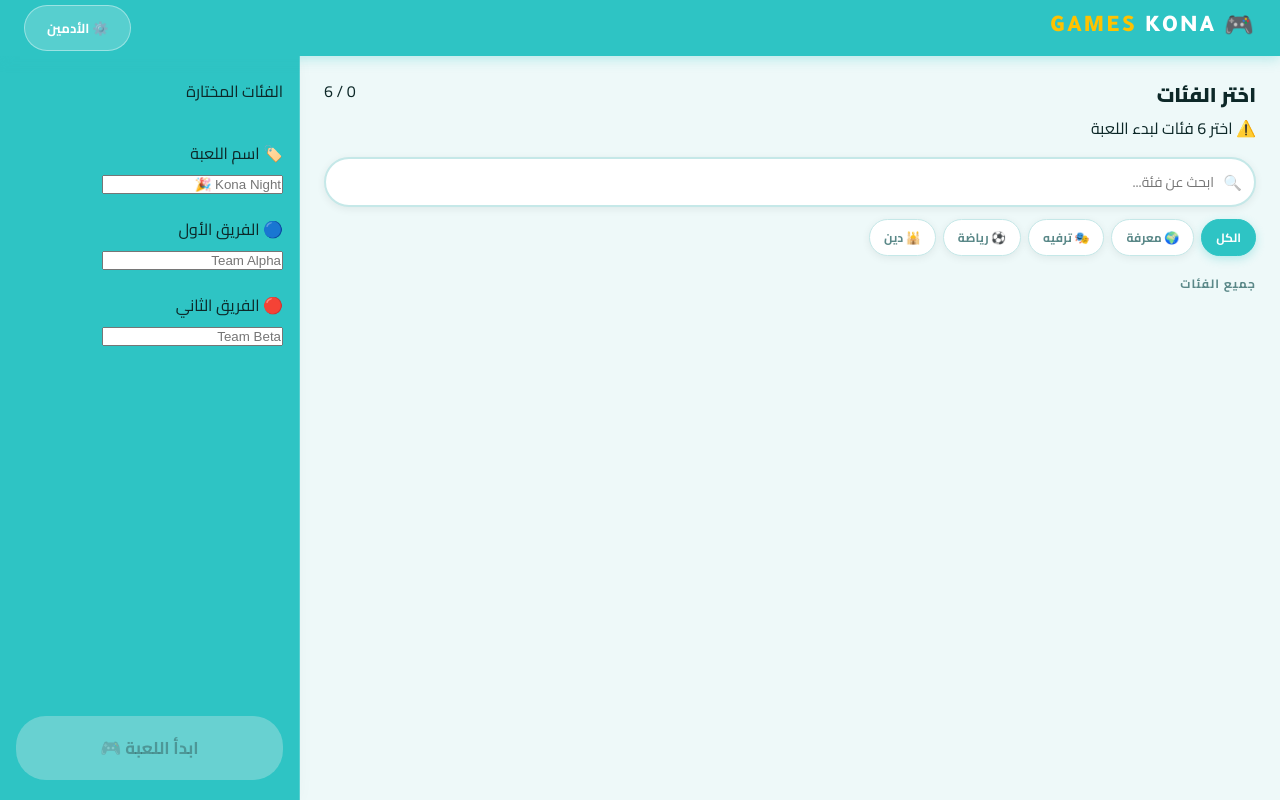
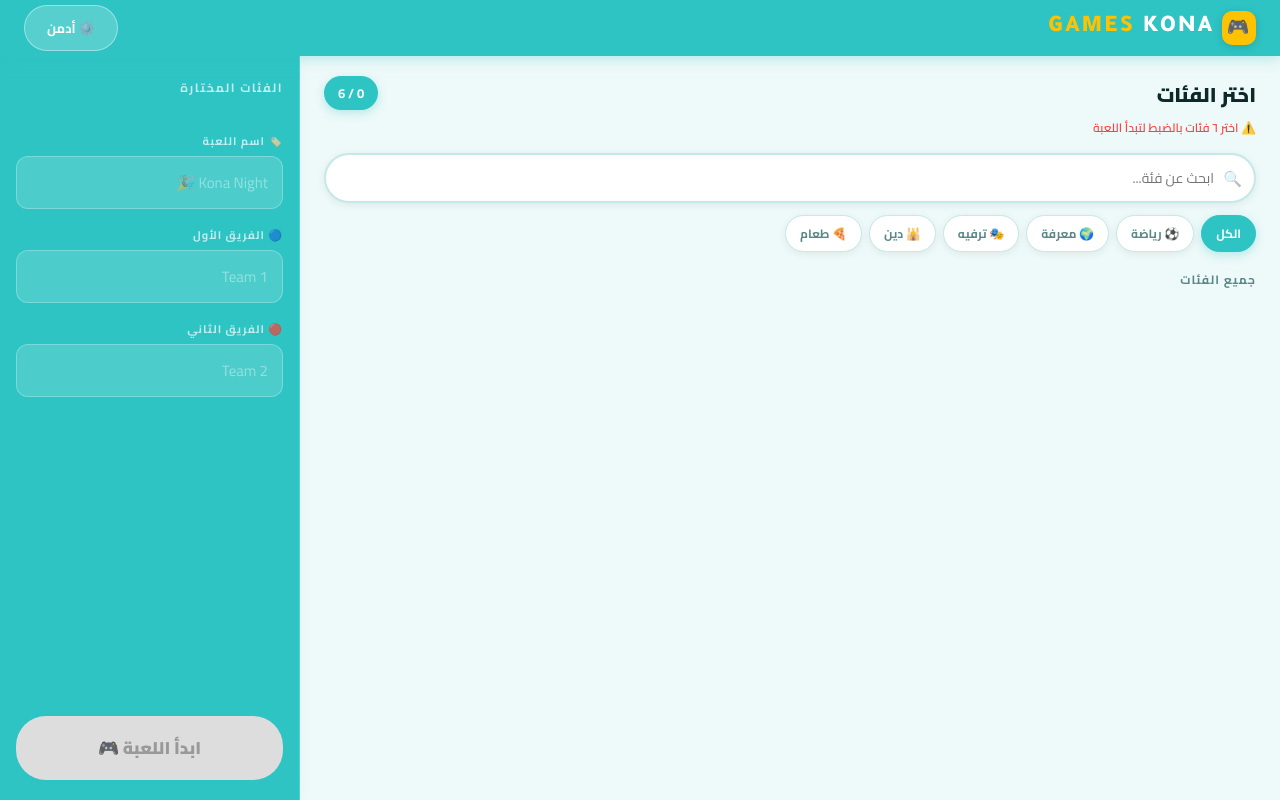
Before and after one commit to konaalmges/kona-games, a website: page public/index.html in a window 1280 px wide. Drawn offline with Linux system fonts and the light colour scheme; no server answers.

Commit message:
Update index.html

```diff
--- a/public/index.html
+++ b/public/index.html
@@ -8,26 +8,33 @@
 </head>
 <body>
 
+<!-- شاشة تدوير الهاتف -->
+<div id="rotate-screen">
+  <div class="r-icon">📱</div>
+  <h2>أدر هاتفك</h2>
+  <p>للحصول على أفضل تجربة<br>يرجى تدوير جهازك إلى الوضع الأفقي</p>
+</div>
+
 <header class="header">
   <div class="logo">
-    <div class="logo-k">🎮</div>
+    <div class="logo-box">🎮</div>
     KONA <em>GAMES</em>
   </div>
-  <div class="header-actions">
-    <a href="/admin"><button class="btn btn-ghost" style="font-size:13px">⚙️ الأدمين</button></a>
+  <div class="header-right">
+    <a href="/admin"><button class="btn btn-ghost" style="font-size:13px">⚙️ أدمن</button></a>
   </div>
 </header>
 
 <div class="setup-layout">
 
-  <!-- LEFT: Category browser -->
+  <!-- يسار: الفئات -->
   <div class="cats-panel">
     <div class="panel-top">
       <div>
         <h2>اختر الفئات</h2>
-        <p class="panel-hint">⚠️ اختر 6 فئات لبدء اللعبة</p>
+        <p class="hint">⚠️ اختر ٦ فئات بالضبط لتبدأ اللعبة</p>
       </div>
-      <div class="sel-pill" id="sel-pill">0 / 6</div>
+      <div class="count-pill" id="count-pill">0 / 6</div>
     </div>
 
     <div class="search-wrap">
@@ -35,46 +42,48 @@
       <input type="text" class="search-bar" id="search" placeholder="ابحث عن فئة..." oninput="renderCats()">
     </div>
 
-    <div class="filter-tabs" id="filter-tabs">
+    <div class="filter-tabs">
       <button class="filter-tab active" onclick="setFilter('all',this)">الكل</button>
+      <button class="filter-tab" onclick="setFilter('sports',this)">⚽ رياضة</button>
       <button class="filter-tab" onclick="setFilter('knowledge',this)">🌍 معرفة</button>
       <button class="filter-tab" onclick="setFilter('fun',this)">🎭 ترفيه</button>
-      <button class="filter-tab" onclick="setFilter('sports',this)">⚽ رياضة</button>
       <button class="filter-tab" onclick="setFilter('religion',this)">🕌 دين</button>
+      <button class="filter-tab" onclick="setFilter('food',this)">🍕 طعام</button>
     </div>
 
     <div class="sect-label" id="sect-label">جميع الفئات</div>
     <div class="cats-grid" id="cats-grid"></div>
   </div>
 
-  <!-- RIGHT: Config -->
+  <!-- يمين: الإعداد -->
   <div class="config-panel">
-    <div class="config-title">الفئات المختارة</div>
+    <div class="cfg-title">الفئات المختارة</div>
     <div class="preview-grid" id="preview-grid"></div>
 
-    <div class="input-group">
-      <div class="input-label">🏷️ اسم اللعبة</div>
-      <input type="text" class="config-input" id="game-name" placeholder="Kona Night 🎉" maxlength="30">
+    <div>
+      <div class="cfg-label">🏷️ اسم اللعبة</div>
+      <input type="text" class="cfg-input" id="game-name" placeholder="Kona Night 🎉" maxlength="30">
     </div>
-    <div class="input-group">
-      <div class="input-label">🔵 الفريق الأول</div>
-      <input type="text" class="config-input" id="t1-name" placeholder="Team Alpha" maxlength="20">
+
+    <div>
+      <div class="cfg-label">🔵 الفريق الأول</div>
+      <input type="text" class="cfg-input" id="t1-name" placeholder="Team 1" maxlength="20">
     </div>
-    <div class="input-group">
-      <div class="input-label">🔴 الفريق الثاني</div>
-      <input type="text" class="config-input" id="t2-name" placeholder="Team Beta" maxlength="20">
+
+    <div>
+      <div class="cfg-label">🔴 الفريق الثاني</div>
+      <input type="text" class="cfg-input" id="t2-name" placeholder="Team 2" maxlength="20">
     </div>
 
     <div style="flex:1"></div>
 
-    <button class="btn btn-gold" id="start-btn" disabled onclick="startGame()" style="width:100%;justify-content:center;font-size:17px;padding:16px;">
+    <button class="btn btn-yellow" id="start-btn" disabled onclick="startGame()" style="width:100%;justify-content:center;font-size:17px;padding:16px;">
       ابدأ اللعبة 🎮
     </button>
   </div>
 </div>
 
 <div id="toast"></div>
-<script src="/js/cats-images.js"></script>
 <script src="/js/setup.js"></script>
 </body>
 </html>
```
